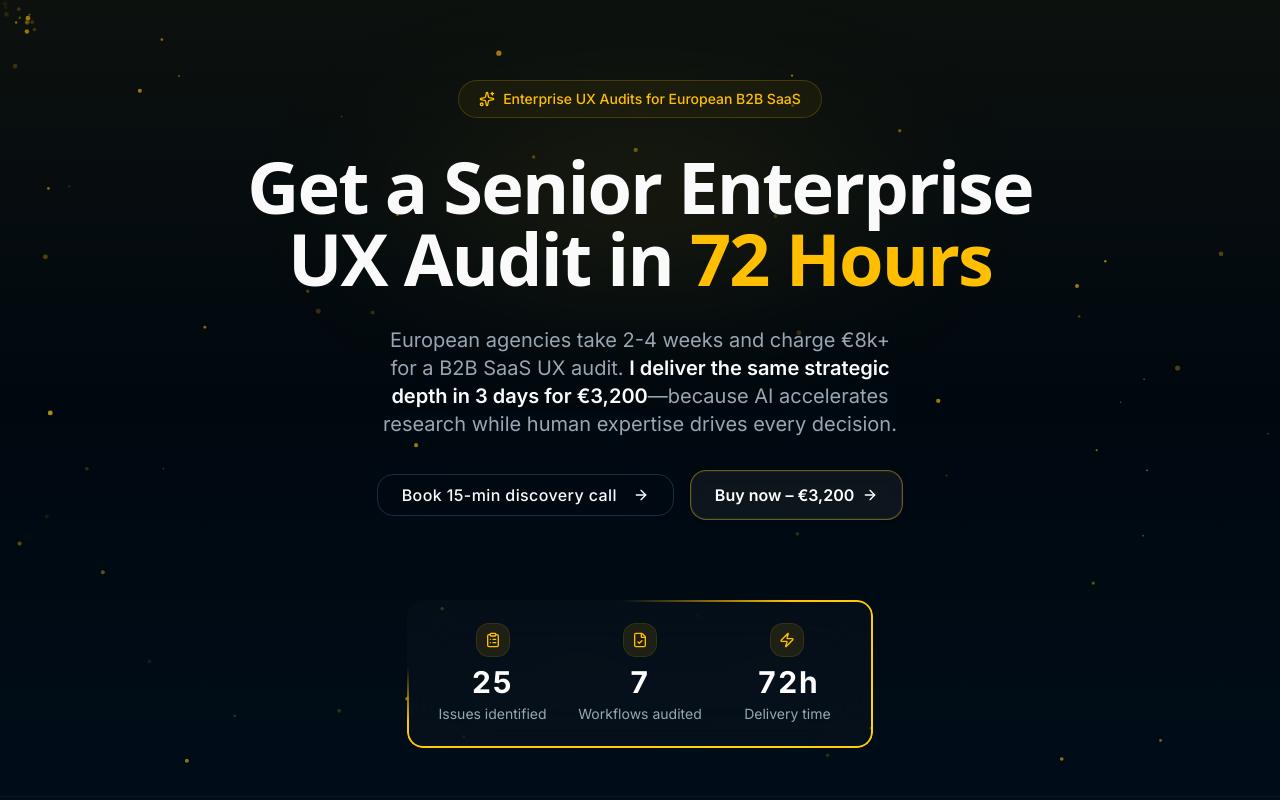
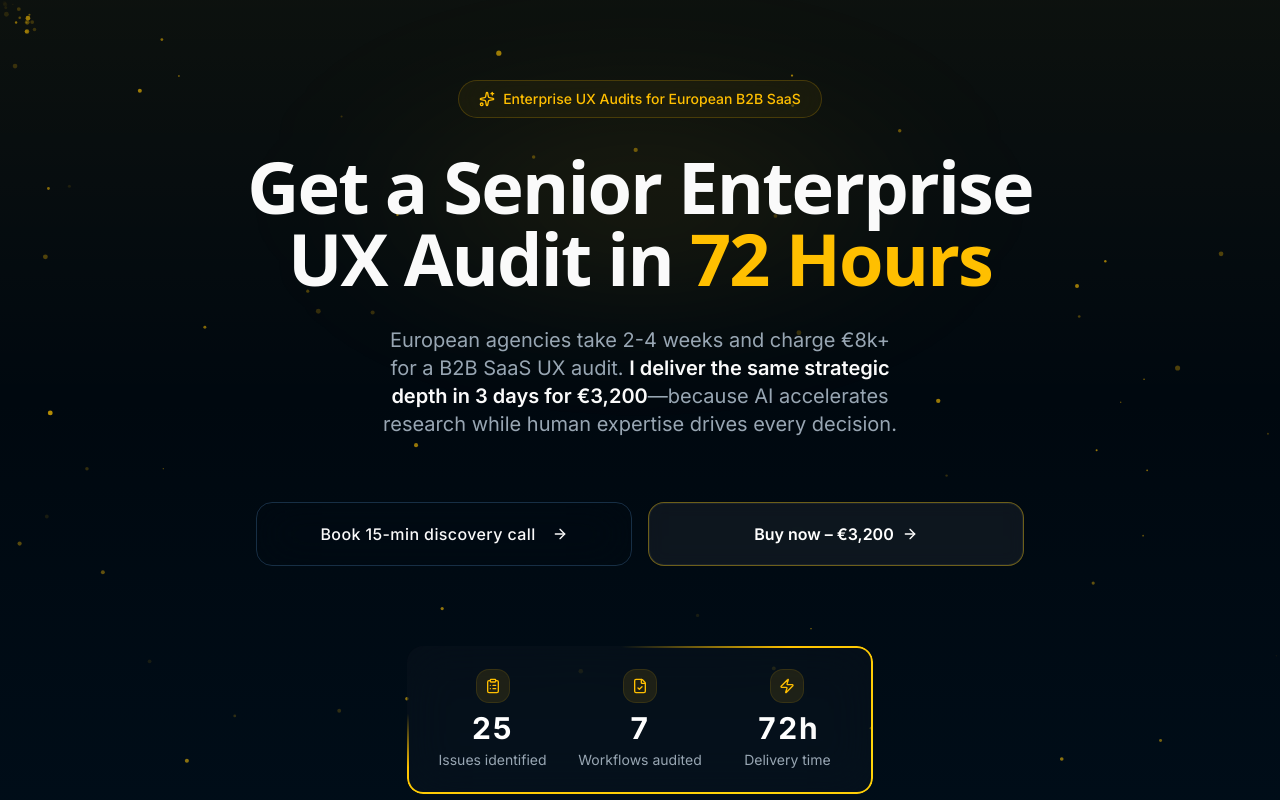
Before and after one commit to bry-the-guy/uxaudit, a Next.js app: page / in a window 1280 px wide. Shown: the top 800 px of the page. Built offline with nearby package versions, Linux system fonts and the light colour scheme; a web font is replaced by a local one.

Commit message:
Update page.tsx

```diff
--- a/app/page.tsx
+++ b/app/page.tsx
@@ -156,36 +156,36 @@ const fadeUp = {
             —because AI accelerates research while human expertise drives every decision.
           </motion.p>
 {/* CTA group — same styling, fixed layout */}
+{/* HERO CTAs — mobile full-width, desktop aligned; no styling changes to your ShinyButton look */}
 <motion.div
   {...fadeUp}
   transition={{ ...fadeUp.transition, delay: 0.15 }}
-  className="flex w-full max-w-2xl flex-col gap-4 sm:flex-row sm:justify-center"
+  className="mx-auto mt-8 w-full max-w-3xl grid grid-cols-1 gap-4 sm:grid-cols-2"
 >
-  {/* Primary CTA */}
+  {/* Primary CTA (keeps your ShinyButton shine/hover) */}
   <button
     onClick={() =>
       document.getElementById("book")?.scrollIntoView({ behavior: "smooth" })
     }
-    className="w-full sm:w-auto"
+    className="col-span-1"
   >
-    <ShinyButton className="w-full sm:w-auto justify-center">
+    <ShinyButton className="h-14 sm:h-16 w-full justify-center">
       Book 15-min discovery call
       <ArrowRight className="ml-2 h-4 w-4" />
     </ShinyButton>
   </button>
 
-  {/* Secondary CTA */}
+  {/* Secondary CTA (same visual you had, just fixed sizing) */}
   <button
     onClick={() =>
       document.getElementById("pricing")?.scrollIntoView({ behavior: "smooth" })
     }
-    className="w-full sm:w-auto inline-flex items-center justify-center rounded-2xl
-               border border-yellow-400/40 bg-white/5 px-6 py-3 text-base font-semibold text-white
-               shadow-[inset_0_0_0_1px_rgba(255,255,255,0.06)] ring-1 ring-black/10 backdrop-blur
-               transition hover:bg-white/7.5"
+    className="col-span-1 inline-flex h-14 sm:h-16 w-full items-center justify-center rounded-2xl
+               border border-yellow-400/40 bg-white/5 px-6 sm:px-8 text-white shadow-[inset_0_0_0_1px_rgba(255,255,255,0.06)]
+               ring-1 ring-black/10 backdrop-blur transition-colors hover:bg-white/7.5"
   >
-    Buy now – €3,200
-    <ArrowRight className="ml-2 h-4 w-4" />
+    <span className="font-semibold">Buy now – €3,200</span>
+    <ArrowRight className="ml-2 h-4 w-4 transition-transform duration-200 group-hover:translate-x-0.5" />
   </button>
 </motion.div>
 
```
